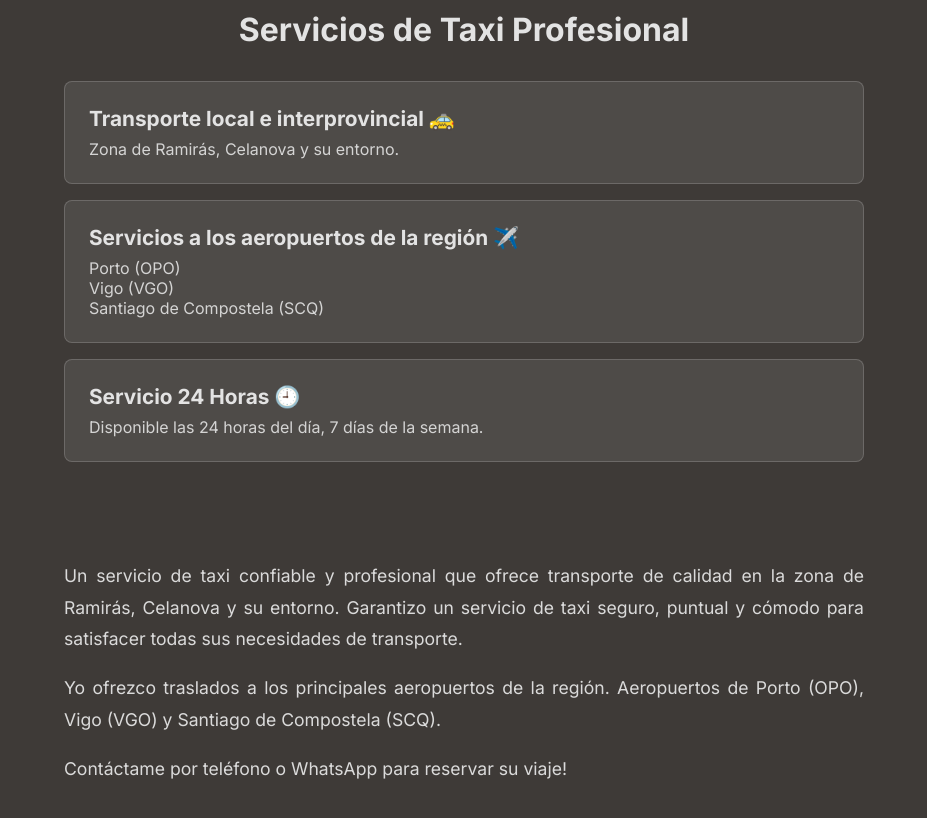
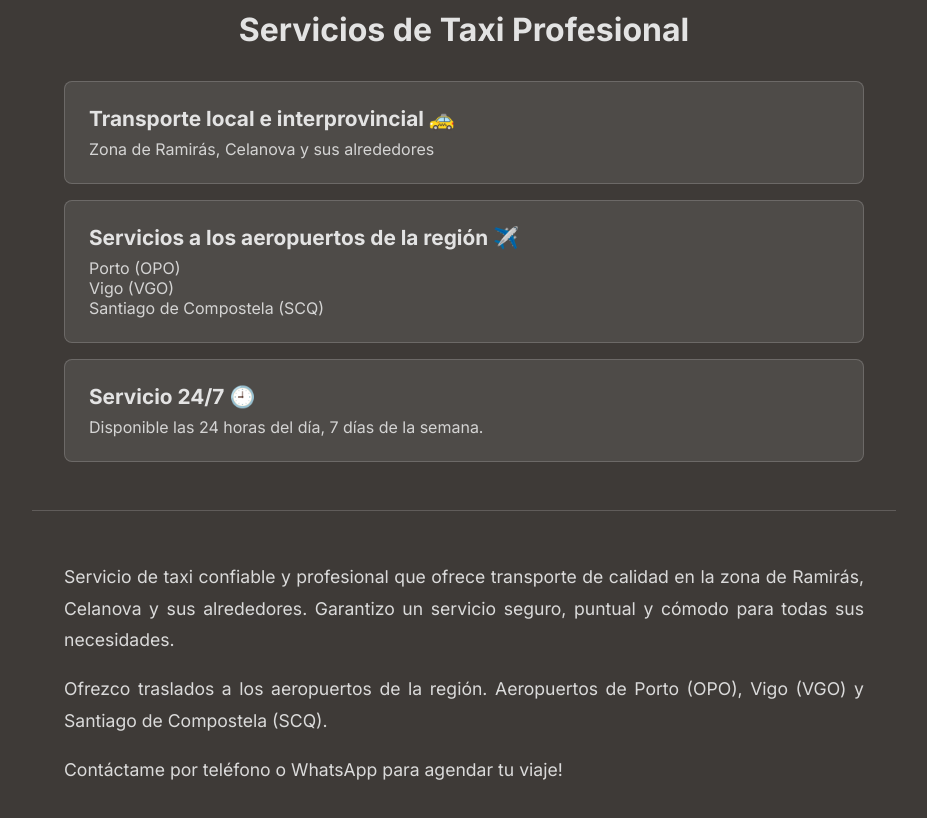
Before and after one commit to henrymendez/alonso-taxi, a Next.js app: page / in a window 1280 px wide. Shown: the part 700-1518 px from the top of the page, without its empty margins (176-1103 px from the left). Built offline with nearby package versions, Linux system fonts and the light colour scheme.

Commit message:
Updated copy, added line separator.

```diff
--- a/app/page.tsx
+++ b/app/page.tsx
@@ -90,6 +90,8 @@ export default function Home() {
           max-width: 800px;
           padding: 2rem;
           margin-top: -1rem;
+          border-top: 1px solid rgba(227, 227, 227, 0.2);
+          padding-top: 2rem;
         }
 
         .description-title {
@@ -178,6 +180,7 @@ export default function Home() {
 
           .description-section {
             padding: 1.5rem 1rem;
+            padding-top: 1.5rem;
             margin-top: -0.5rem;
           }
 
@@ -277,7 +280,7 @@ export default function Home() {
         <div className="services-list">
           <div className="service-item">
             <h3>Transporte local e interprovincial 🚕</h3>
-            <p>Zona de Ramirás, Celanova y su entorno.</p>
+            <p>Zona de Ramirás, Celanova y sus alrededores</p>
           </div>
           <div className="service-item">
             <h3>Servicios a los aeropuertos de la región️ ✈️</h3>
@@ -286,7 +289,7 @@ export default function Home() {
             <p>Santiago de Compostela (SCQ)</p>
           </div>
           <div className="service-item">
-            <h3>Servicio 24 Horas 🕘</h3>
+            <h3>Servicio 24/7 🕘</h3>
             <p>Disponible las 24 horas del día, 7 días de la semana.</p>
           </div>
         </div>
@@ -294,16 +297,16 @@ export default function Home() {
       <section className="description-section">
         <div className="description-content">
           <p>
-            Un servicio de taxi confiable y profesional que ofrece transporte de calidad
-            en la zona de Ramirás, Celanova y su entorno. Garantizo un servicio de taxi seguro, puntual y cómodo para
-            satisfacer todas sus necesidades de transporte.
+            Servicio de taxi confiable y profesional que ofrece transporte de calidad
+            en la zona de Ramirás, Celanova y sus alrededores. Garantizo un servicio seguro, puntual y cómodo para
+            todas sus necesidades.
           </p>
           <p>
-            Yo ofrezco traslados a los principales aeropuertos de la región.
+            Ofrezco traslados a los aeropuertos de la región.
             Aeropuertos de Porto (OPO), Vigo (VGO) y Santiago de Compostela (SCQ).
           </p>
           <p>
-            Contáctame por teléfono o WhatsApp para reservar su viaje!
+            Contáctame por teléfono o WhatsApp para agendar tu viaje!
           </p>
         </div>
       </section>
```
